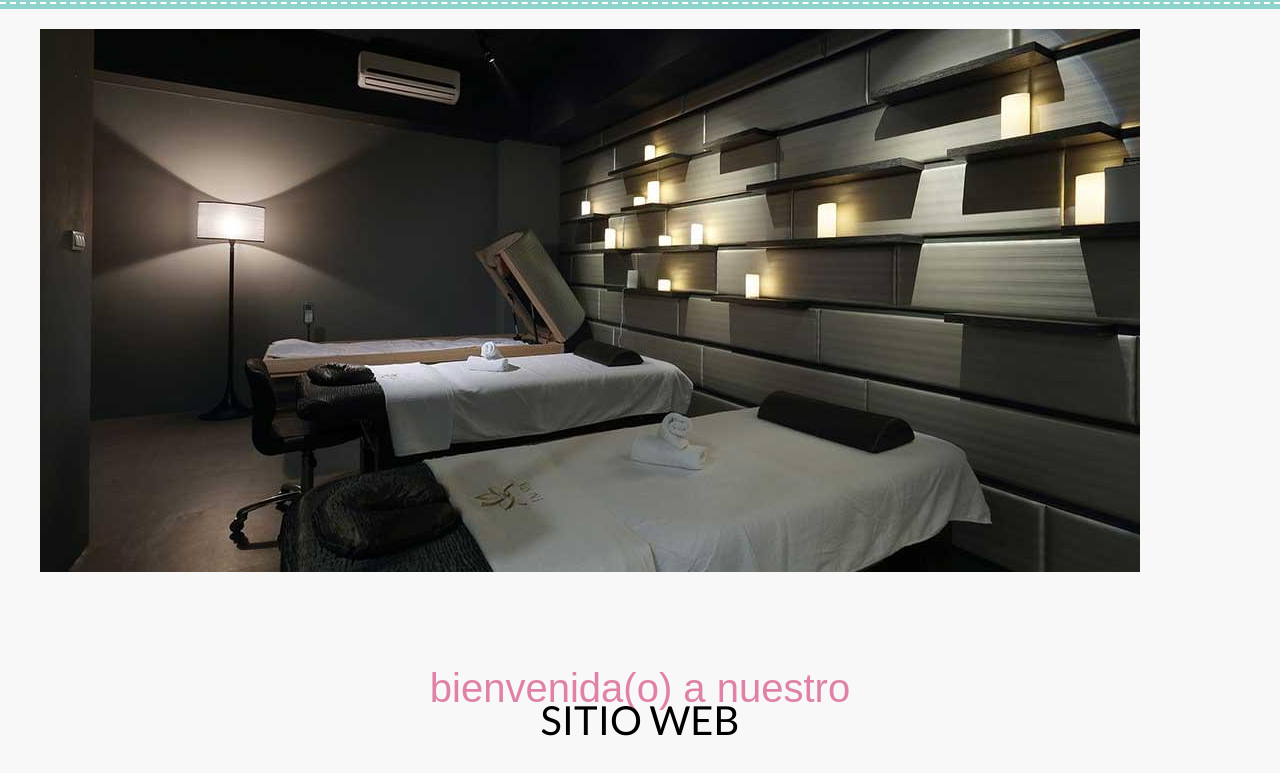
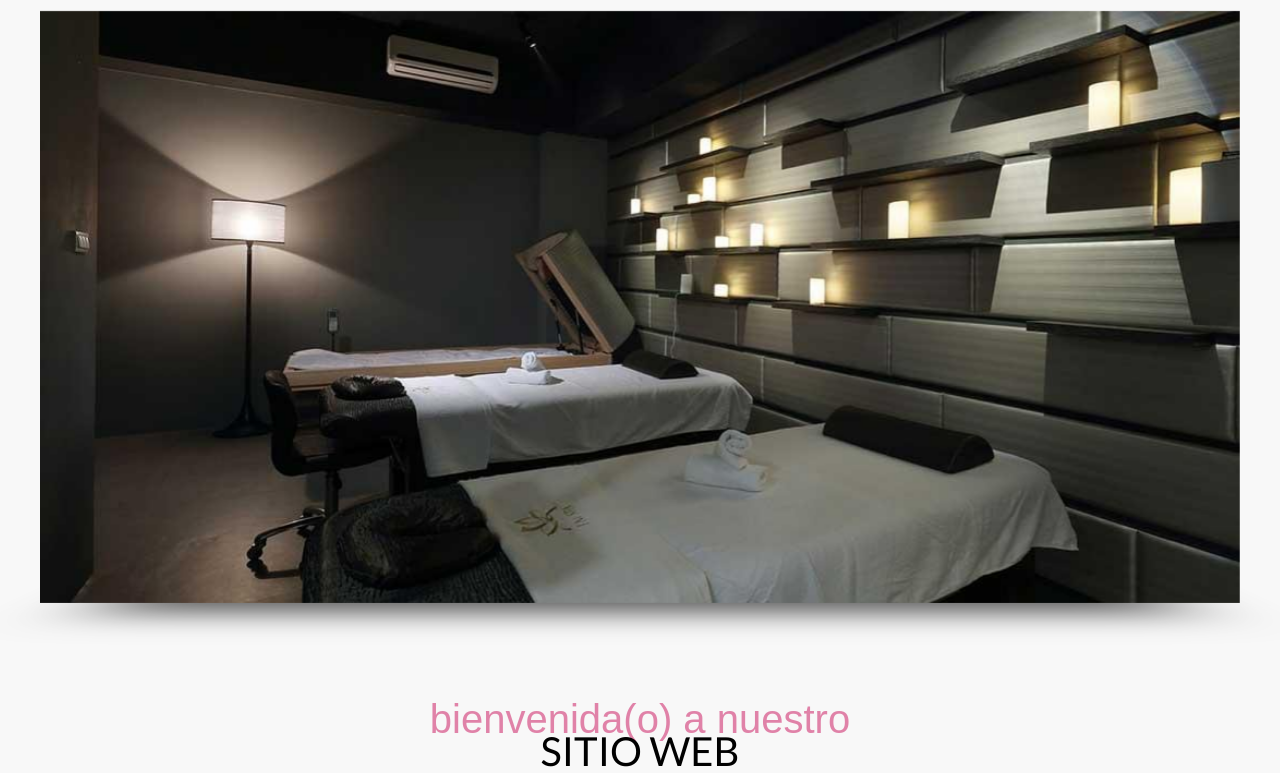
Before and after one commit to gatofelix20/tic--carolinaspa, a website: page index.html in a window 1280 px wide. Shown: the part 384-1157 px from the top of the page. Drawn offline with nearby package versions, Linux system fonts and the light colour scheme; a web font is replaced by a local one.

Commit message:
Agregando efecto slider

```diff
--- a/index.html
+++ b/index.html
@@ -8,9 +8,13 @@
     <link rel="preconnect" href="https://fonts.googleapis.com">
     <link rel="preconnect" href="https://fonts.gstatic.com" crossorigin>
     <link href="https://fonts.googleapis.com/css2?family=Italianno&family=Lato:wght@400;700;900&display=swap" rel="stylesheet">
+
+    <link rel="stylesheet"
+   href="https://cdn.jsdelivr.net/npm/swiper@8/swiper-bundle.min.css"
+    />
     <link rel="stylesheet" href="build/css/app.css">
 </head>
-<>
+<body>
   <!--Header-->
   <header class="header contenedor">
     <div class="header__grid">
@@ -49,10 +53,18 @@
 
   <!--Slider y Bienvenida-->
 
-  <section class="slider">
-    <ul class="slider__contenedor">
-      <li class="slider__slide">
-        <img src="build/img/slide_01.jpg" alt="imagen slide">
+  <section class="swiper contenedor">
+    <ul class="swiper-wrapper">
+      <li class="swiper-slide">
+        <img class="slider__imagen" src="build/img/slide_01.jpg" alt="imagen slide">
+      </li>
+
+      <li class="swiper-slide">
+        <img class="slider__imagen" src="build/img/slide_02.jpg" alt="imagen slide">
+      </li>
+
+      <li class="swiper-slide">
+        <img class="slider__imagen" src="build/img/slide_03.jpg" alt="imagen slide">
       </li>
     </ul>
   </section>
@@ -284,5 +296,9 @@
 
       <p class="footer__copyright">Carolina Spa & Salon. Todos los derechos Reservados</p>
     </footer>
+
+    <script src="https://cdn.jsdelivr.net/npm/swiper@8/swiper-bundle.min.js"></script>
+
+    <script src="js/app.js"></script>
 </body>
 </html>
--- /dev/null
+++ b/js/app.js
@@ -0,0 +1,27 @@
+window.swiper = new Swiper({
+   el: '.slider__contenedor',
+   slideClass: 'slider__slide',
+   createElements: true,
+   autoplay: {
+    delay: 5000
+   },
+
+
+   loop: true,
+   pagination: true,
+   navigation: true,
+});
+
+var swiper = new Swiper(".swiper", {
+    effect: "cube",
+    grabCursor: true,
+    cubeEffect: {
+      shadow: true,
+      slideShadows: true,
+      shadowOffset: 20,
+      shadowScale: 0.94,
+    },
+    pagination: {
+      el: ".swiper-pagination",
+    },
+});
--- a/src/scss/ui/contenido/_index.scss
+++ b/src/scss/ui/contenido/_index.scss
@@ -1,3 +1,4 @@
+@forward 'slider';
 @forward 'bienvenida';
 @forward 'cards';
 @forward 'horarios';
--- /dev/null
+++ b/src/scss/ui/contenido/_slider.scss
@@ -0,0 +1,40 @@
+@use 'base/variables' as v;
+
+.slider {
+    overflow: hidden;
+    position: relative;
+
+    &__slide {
+        height: 100%;
+        flex-shrink: 0;
+        width: 100%;
+        position: relative;
+        transition-property: transform;
+    }
+    &__imagen {
+        width: 100%;
+    }
+
+    .swiper-button-next,
+    .swiper-button-prev {
+        color: v.$blanco;
+    }
+    .swiper-pagination-bullet {
+        background-color: v.$blanco;
+    }
+    .swiper-pagination-bullet-active {
+        background-color:v.$primario ;
+    }
+}
+
+
+
+  .swiper-slide {
+    background-position: center;
+    background-size: cover;
+  }
+
+  .swiper-slide img {
+    display: block;
+    width: 100%;
+  }
```
Also changed, not shown: build/css/app.css, 1 other file.
